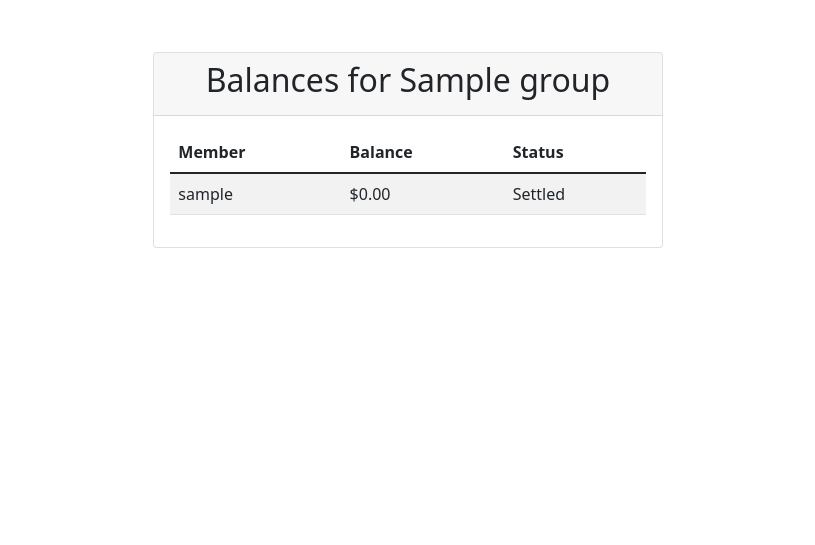
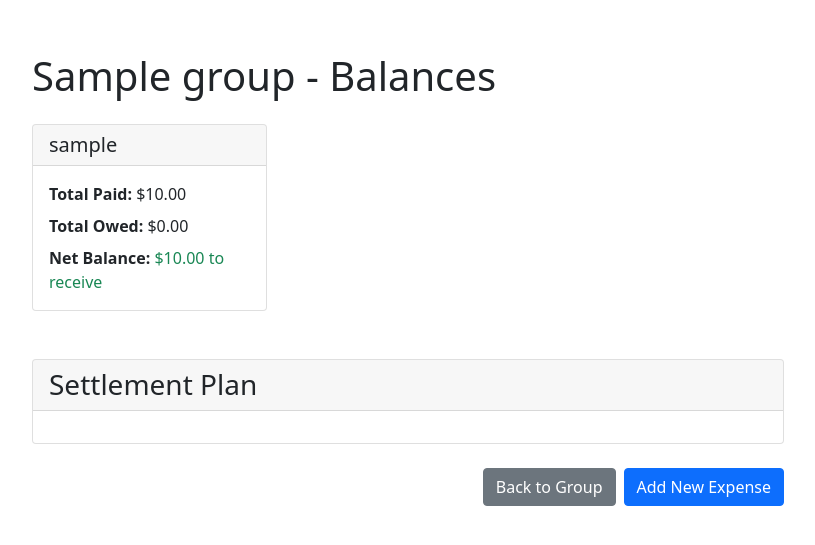
Before and after one commit to abhishek-bhatkar/splitwise-clone, a Flask app: page /group/1/balances in a window 1280 px wide. Shown: the part 56-601 px from the top of the page, without its empty margins (232-1047 px from the left). Run offline with Flask 2, Linux system fonts and the light colour scheme; a user stored in the database is signed in; tables that the repository leaves empty hold one stand-in row (values such as "Sample post").

Commit message:
Implemented advanced expense splitting with equal and custom splits, detailed balance tracking, and enhanced UI

```diff
--- a/app.py
+++ b/app.py
@@ -49,8 +49,19 @@ class Expense(db.Model):
     date = db.Column(db.DateTime, nullable=False, default=db.func.current_timestamp())
     payer_id = db.Column(db.Integer, db.ForeignKey('user.id'), nullable=False)
     group_id = db.Column(db.Integer, db.ForeignKey('group.id'), nullable=False)
+    split_type = db.Column(db.String(20), nullable=False, default='equal')  # 'equal' or 'custom'
     payer = db.relationship('User', back_populates='expenses')
     group = db.relationship('Group', back_populates='expenses')
+    shares = db.relationship('ExpenseShare', back_populates='expense', cascade='all, delete-orphan')
+
+class ExpenseShare(db.Model):
+    id = db.Column(db.Integer, primary_key=True)
+    expense_id = db.Column(db.Integer, db.ForeignKey('expense.id'), nullable=False)
+    user_id = db.Column(db.Integer, db.ForeignKey('user.id'), nullable=False)
+    share_amount = db.Column(db.Float, nullable=False)
+    paid = db.Column(db.Boolean, default=False)
+    expense = db.relationship('Expense', back_populates='shares')
+    user = db.relationship('User')
 
 # Association tables
 user_groups = db.Table('user_groups',
@@ -135,25 +146,51 @@ def create_group():
 
     return render_template('create_group.html')
 
-@app.route('/add_expense/<int:group_id>', methods=['GET', 'POST'])
+@app.route('/group/<int:group_id>/add_expense', methods=['GET', 'POST'])
 @login_required
 def add_expense(group_id):
     group = Group.query.get_or_404(group_id)
-
     if request.method == 'POST':
         description = request.form['description']
         amount = float(request.form['amount'])
+        split_type = request.form.get('split_type', 'equal')
 
-        new_expense = Expense(
+        # Create the expense
+        expense = Expense(
             description=description,
             amount=amount,
             payer=current_user,
-            group=group
+            group=group,
+            split_type=split_type
         )
-        db.session.add(new_expense)
+        db.session.add(expense)
+
+        # Calculate and create shares
+        if split_type == 'equal':
+            per_person_share = amount / len(group.members)
+            for member in group.members:
+                share = ExpenseShare(
+                    expense=expense,
+                    user=member,
+                    share_amount=per_person_share,
+                    paid=(member == current_user)  # Payer's share is marked as paid
+                )
+                db.session.add(share)
+        else:
+            # Handle custom splits
+            for member in group.members:
+                share_amount = float(request.form.get(f'share_{member.id}', 0))
+                if share_amount > 0:
+                    share = ExpenseShare(
+                        expense=expense,
+                        user=member,
+                        share_amount=share_amount,
+                        paid=(member == current_user)
+                    )
+                    db.session.add(share)
+
         db.session.commit()
-
-        flash('Expense added successfully!')
+        flash('Expense added successfully!', 'success')
         return redirect(url_for('group_details', group_id=group_id))
 
     return render_template('add_expense.html', group=group)
@@ -227,25 +264,61 @@ def remove_member(group_id, user_id):
 # Utility function to calculate balances
 def calculate_group_balances(group):
     balances = {}
-    total_expenses = {}
 
-    # Calculate total expenses per user
+    # Initialize balances for all members
+    for member in group.members:
+        balances[member.username] = {
+            'paid': 0,      # Total amount paid by this user
+            'owed': 0,      # Total amount this user owes to others
+            'owed_by': {},  # Detailed breakdown of who owes this user
+            'owes_to': {}   # Detailed breakdown of whom this user owes
+        }
+
+    # Calculate balances from expense shares
     for expense in group.expenses:
         payer = expense.payer
-        if payer.id not in total_expenses:
-            total_expenses[payer.id] = 0
-        total_expenses[payer.id] += expense.amount
+        payer_username = payer.username
 
-    # Calculate each member's share
-    total_group_expense = sum(total_expenses.values())
-    members_count = len(group.members)
-    per_person_share = total_group_expense / members_count
+        # Add to total paid amount for the payer
+        balances[payer_username]['paid'] += expense.amount
 
-    # Calculate individual balances
-    for member in group.members:
-        member_total_paid = total_expenses.get(member.id, 0)
-        balance = member_total_paid - per_person_share
-        balances[member.username] = round(balance, 2)
+        # Process each share
+        for share in expense.shares:
+            user = share.user
+            username = user.username
+
+            if user != payer:
+                # Update amount owed to payer
+                if payer_username not in balances[username]['owes_to']:
+                    balances[username]['owes_to'][payer_username] = 0
+                balances[username]['owes_to'][payer_username] += share.share_amount
+
+                # Update amount owed by others to payer
+                if username not in balances[payer_username]['owed_by']:
+                    balances[payer_username]['owed_by'][username] = 0
+                balances[payer_username]['owed_by'][username] += share.share_amount
+
+                # Update total owed amounts
+                balances[username]['owed'] += share.share_amount
+
+    # Calculate net balance for each user
+    for username in balances:
+        balances[username]['net'] = round(
+            balances[username]['paid'] - balances[username]['owed'],
+            2
+        )
+
+        # Round all the detailed amounts
+        for other_user in balances[username]['owes_to']:
+            balances[username]['owes_to'][other_user] = round(
+                balances[username]['owes_to'][other_user],
+                2
+            )
+        for other_user in balances[username]['owed_by']:
+            balances[username]['owed_by'][other_user] = round(
+                balances[username]['owed_by'][other_user],
+                2
+            )
 
     return balances
 
--- a/templates/group_balances.html
+++ b/templates/group_balances.html
@@ -1,41 +1,76 @@
 {% extends "base.html" %}
 
-{% block title %}Group Balances - {{ group.name }}{% endblock %}
+{% block title %}{{ group.name }} - Balances{% endblock %}
 
 {% block content %}
-<div class="row justify-content-center">
-    <div class="col-md-8">
+<div class="container">
+    <h1 class="mb-4">{{ group.name }} - Balances</h1>
+
+    <div class="row">
+        <!-- Summary Cards -->
+        {% for username, balance in balances.items() %}
+        <div class="col-md-4 mb-4">
             <div class="card">
                 <div class="card-header">
-                <h2 class="text-center">Balances for {{ group.name }}</h2>
+                    <h5 class="card-title mb-0">{{ username }}</h5>
                 </div>
                 <div class="card-body">
-                <table class="table table-striped">
-                    <thead>
-                        <tr>
-                            <th>Member</th>
-                            <th>Balance</th>
-                            <th>Status</th>
-                        </tr>
-                    </thead>
-                    <tbody>
+                    <p class="mb-2">
+                        <strong>Total Paid:</strong> ${{ "%.2f"|format(balance.paid) }}
+                    </p>
+                    <p class="mb-2">
+                        <strong>Total Owed:</strong> ${{ "%.2f"|format(balance.owed) }}
+                    </p>
+                    <p class="mb-0">
+                        <strong>Net Balance:</strong>
+                        <span class="{% if balance.net > 0 %}text-success{% elif balance.net < 0 %}text-danger{% endif %}">
+                            ${{ "%.2f"|format(balance.net|abs) }}
+                            {% if balance.net > 0 %}
+                            to receive
+                            {% elif balance.net < 0 %}
+                            to pay
+                            {% else %}
+                            settled
+                            {% endif %}
+                        </span>
+                    </p>
+                </div>
+            </div>
+        </div>
+        {% endfor %}
+    </div>
+
+    <!-- Detailed Breakdown -->
+    <div class="row mt-4">
+        <div class="col-12">
+            <div class="card">
+                <div class="card-header">
+                    <h3 class="card-title mb-0">Settlement Plan</h3>
+                </div>
+                <div class="card-body">
                     {% for username, balance in balances.items() %}
-                            <tr {% if balance > 0 %}class="table-success"{% elif balance < 0 %}class="table-danger"{% endif %}>
-                                <td>{{ username }}</td>
-                                <td>${{ "%.2f"|format(balance|abs) }}</td>
-                                <td>
-                                    {% if balance > 0 %}
-                                        Owed
-                                    {% elif balance < 0 %}
-                                        Owes
-                                    {% else %}
-                                        Settled
+                        {% if balance.owes_to %}
+                            <h5 class="mb-3">{{ username }} owes:</h5>
+                            <ul class="list-group mb-4">
+                                {% for other_user, amount in balance.owes_to.items() %}
+                                    <li class="list-group-item d-flex justify-content-between align-items-center">
+                                        <span>To {{ other_user }}</span>
+                                        <span class="badge bg-primary rounded-pill">${{ "%.2f"|format(amount) }}</span>
+                                    </li>
+                                {% endfor %}
+                            </ul>
                         {% endif %}
-                                </td>
-                            </tr>
                     {% endfor %}
-                    </tbody>
-                </table>
+                </div>
+            </div>
+        </div>
+    </div>
+
+    <div class="row mt-4">
+        <div class="col-12">
+            <div class="d-grid gap-2 d-md-flex justify-content-md-end">
+                <a href="{{ url_for('group_details', group_id=group.id) }}" class="btn btn-secondary">Back to Group</a>
+                <a href="{{ url_for('add_expense', group_id=group.id) }}" class="btn btn-primary">Add New Expense</a>
             </div>
         </div>
     </div>
```
Also changed, not shown: templates/add_expense.html (+88 -2 lines). Lines whose indentation alone changed are shown as unchanged.
